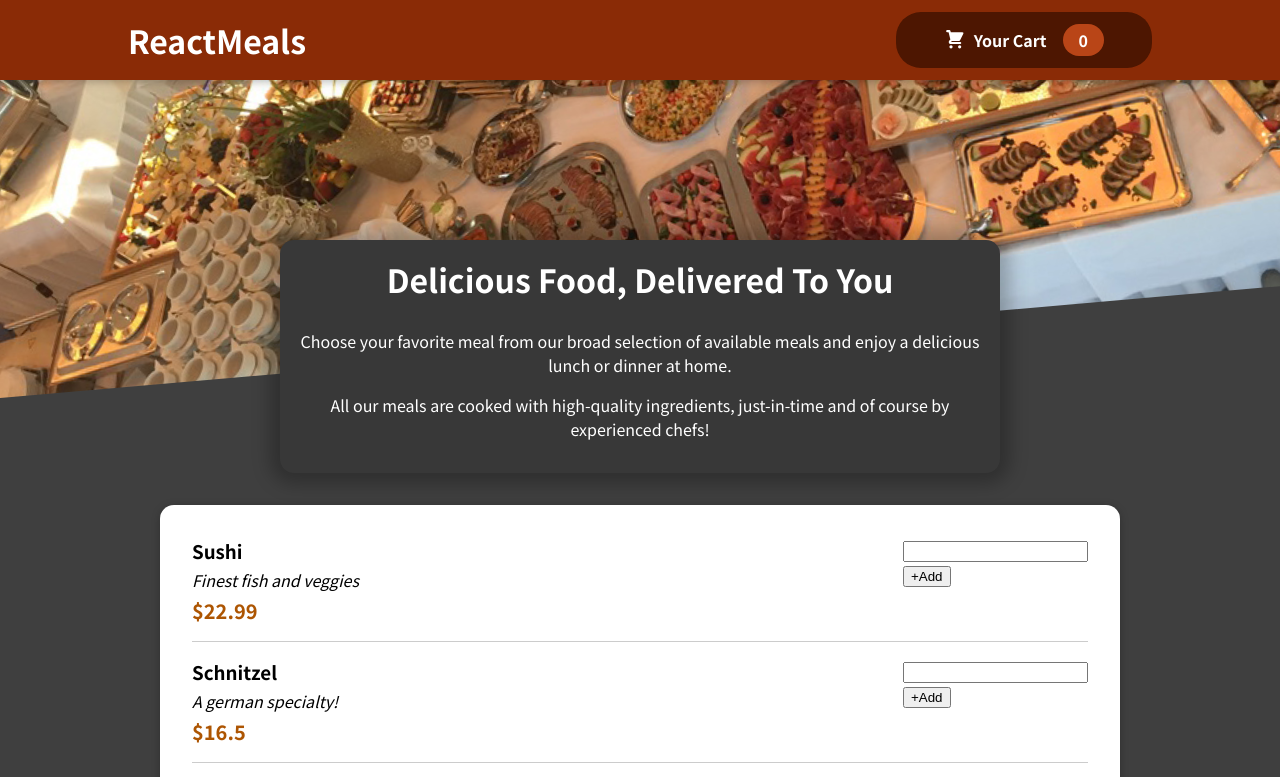
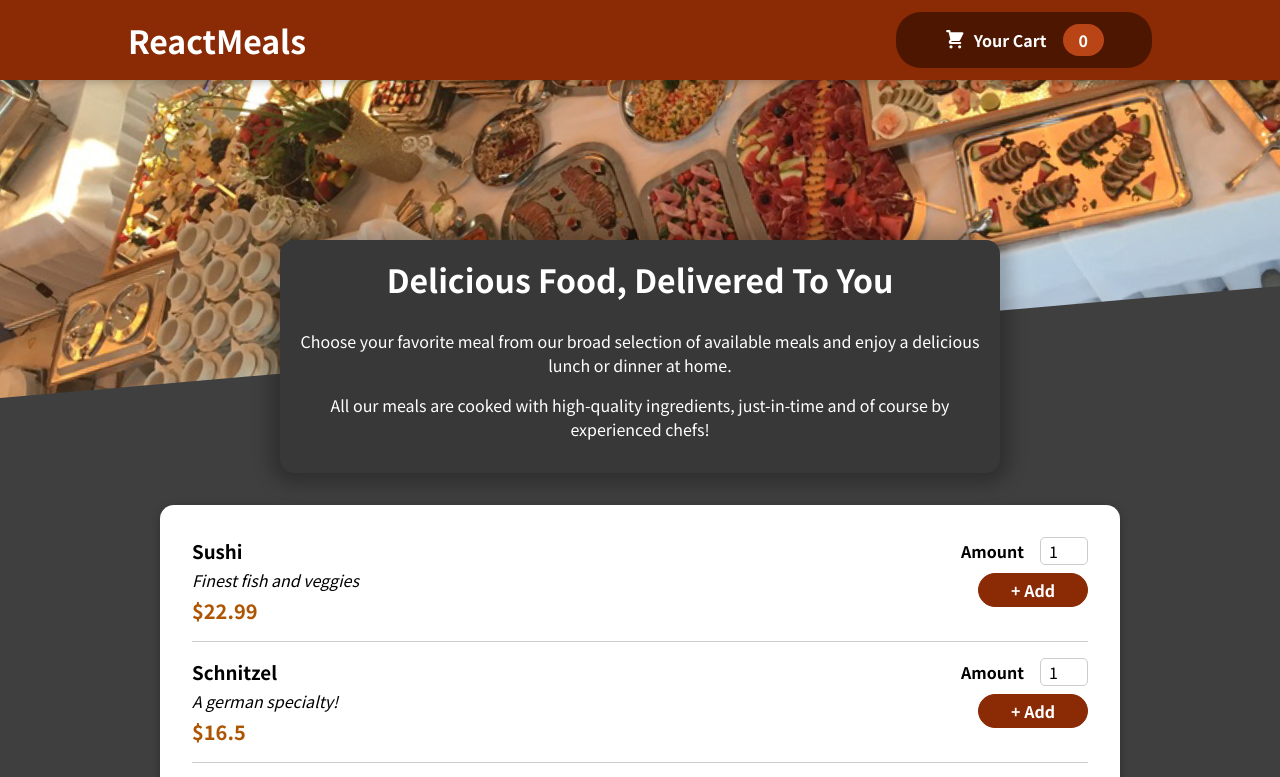
Before and after one commit to GraceYou500/06.Food-Order-App, a React (Create React App) app: page / in a window 1280 px wide. Shown: the top 777 px of the page. Built offline with nearby package versions, Linux system fonts and the light colour scheme.

Commit message:
Input form

```diff
--- a/src/components/Layout/CartIcon.js
+++ b/src/components/Layout/CartIcon.js
@@ -1,5 +1,3 @@
-import classes from './HeaderCartButton.module.css';
-
 const CartIcon = () => {
   return (
     <svg
--- a/src/components/Meals/AvailableMeals.js
+++ b/src/components/Meals/AvailableMeals.js
@@ -37,6 +37,7 @@
       description={el.description}
       price={el.price}
       key={el.id}
+      id={el.id}
     />
   ));
 
--- a/src/components/Meals/MealItem.js
+++ b/src/components/Meals/MealItem.js
@@ -1,5 +1,6 @@
 import React from 'react';
 import classes from './MealItem.module.css';
+import MealItemForm from './MealItemForm';
 
 const MealItem = props => {
   return (
@@ -9,12 +10,7 @@
         <div className={classes.description}>{props.description}</div>
         <div className={classes.price}>${props.price}</div>
       </div>
-      <div>
-        <form>
-          <input />
-        </form>
-        <button>+Add</button>
-      </div>
+      <MealItemForm id={props.id} />
     </li>
   );
 };
--- a/src/components/Meals/MealItemForm.js
+++ b/src/components/Meals/MealItemForm.js
@@ -0,0 +1,24 @@
+import React from 'react';
+import classes from './MealItemForm.module.css';
+import Input from '../UI/Input';
+
+const MealItemForm = props => {
+  return (
+    <form className={classes.form}>
+      <Input
+        label="Amount"
+        input={{
+          id: 'amount' + props.id,
+          type: 'number',
+          min: '1',
+          max: '5',
+          step: '1',
+          defaultValue: '1',
+        }}
+      />
+      <button>+ Add</button>
+    </form>
+  );
+};
+
+export default MealItemForm;
--- /dev/null
+++ b/src/components/Meals/MealItemForm.module.css
@@ -0,0 +1,20 @@
+.form {
+  text-align: right;
+}
+
+.form button {
+  font: inherit;
+  cursor: pointer;
+  background-color: #8a2b06;
+  border: 1px solid #8a2b06;
+  color: white;
+  padding: 0.25rem 2rem;
+  border-radius: 20px;
+  font-weight: bold;
+}
+
+.form button:hover,
+.form button:active {
+  background-color: #641e03;
+  border-color: #641e03;
+}
--- /dev/null
+++ b/src/components/UI/Input.js
@@ -0,0 +1,13 @@
+import React from 'react';
+import classes from './Input.module.css';
+
+const Input = props => {
+  return (
+    <div className={classes.input}>
+      <label htmlFor={props.input.id}>{props.label}</label>
+      <input {...props.input} />
+    </div>
+  );
+};
+
+export default Input;
--- /dev/null
+++ b/src/components/UI/Input.module.css
@@ -0,0 +1,18 @@
+.input {
+  display: flex;
+  align-items: center;
+  margin-bottom: 0.5rem;
+}
+
+.input label {
+  font-weight: bold;
+  margin-right: 1rem;
+}
+
+.input input {
+  width: 3rem;
+  border-radius: 5px;
+  border: 1px solid #ccc;
+  font: inherit;
+  padding-left: 0.5rem;
+}
```
Also changed, not shown: 1 other file (tests, documents, lock files or other folders).
